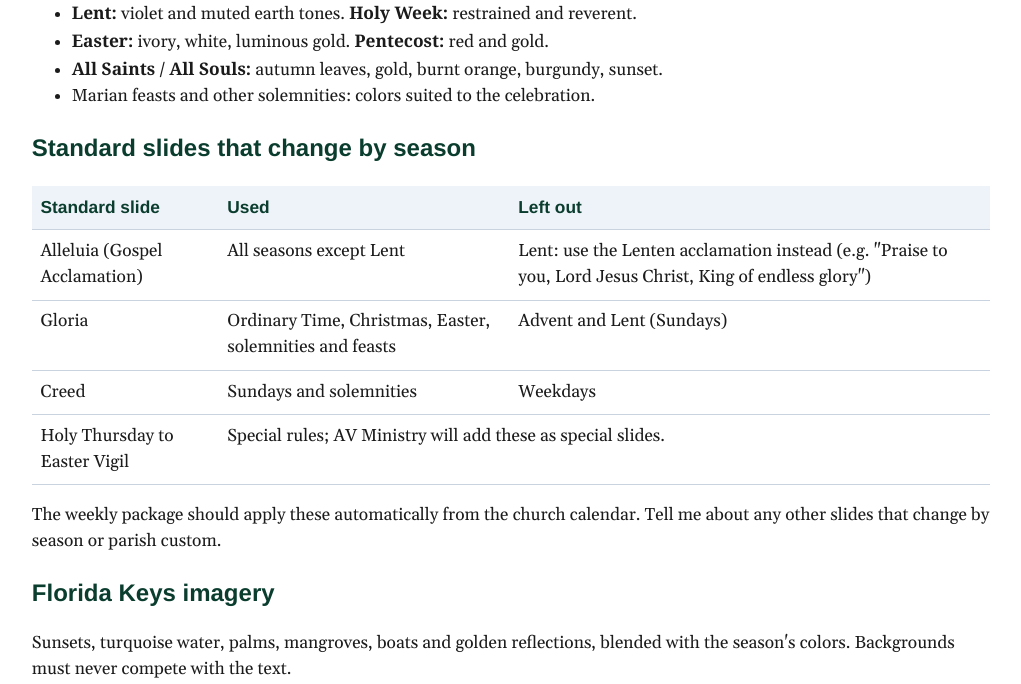
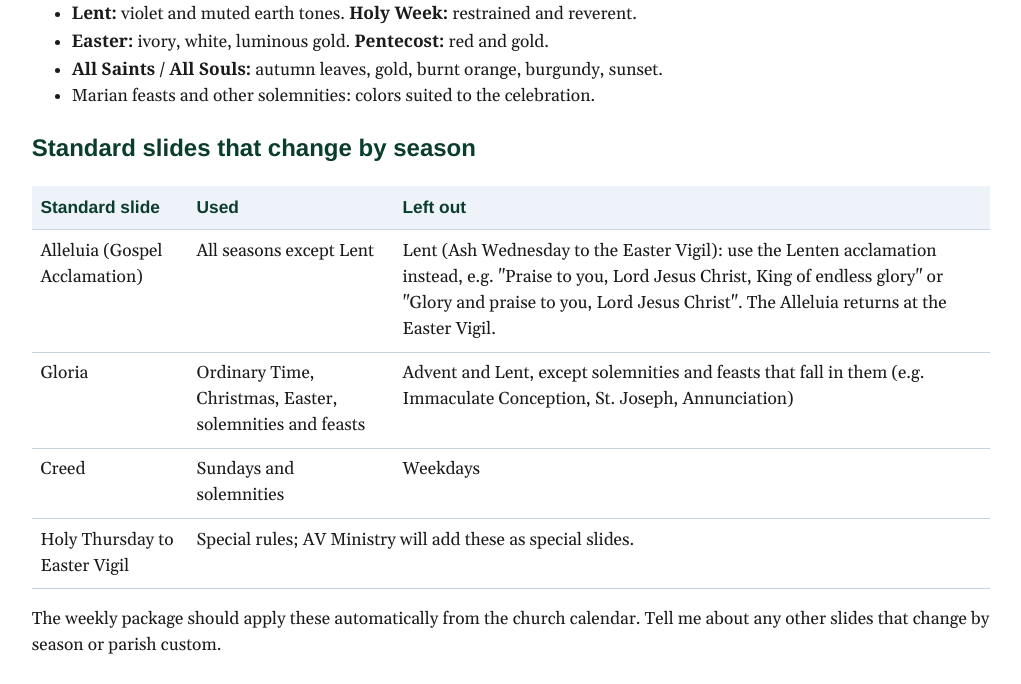
Before and after one commit to jdeit3237-code/bulletin-designer, a Python web app: template bulletin_designer/templates/slides_guide.html in a window 1280 px wide. Shown: the part 1728-2412 px from the top of the page, without its empty margins (129-1150 px from the left). Run offline with Jinja, Linux system fonts and the light colour scheme; the template is opened without the code that fills it, so the values that code supplies are empty; some web fonts are replaced.

Commit message:
Guide: refine seasonal Alleluia/Gloria rules
Co-authored-by: Copilot App <223556219+Copilot@users.noreply.github.com>

```diff
--- a/bulletin_designer/templates/slides_guide.html
+++ b/bulletin_designer/templates/slides_guide.html
@@ -38,8 +38,8 @@
 <li>Marian feasts and other solemnities: colors suited to the celebration.</li></ul>
 <h2>Standard slides that change by season</h2>
 <table><thead><tr><th>Standard slide</th><th>Used</th><th>Left out</th></tr></thead><tbody>
-<tr><td>Alleluia (Gospel Acclamation)</td><td>All seasons except Lent</td><td>Lent: use the Lenten acclamation instead (e.g. "Praise to you, Lord Jesus Christ, King of endless glory")</td></tr>
-<tr><td>Gloria</td><td>Ordinary Time, Christmas, Easter, solemnities and feasts</td><td>Advent and Lent (Sundays)</td></tr>
+<tr><td>Alleluia (Gospel Acclamation)</td><td>All seasons except Lent</td><td>Lent (Ash Wednesday to the Easter Vigil): use the Lenten acclamation instead, e.g. "Praise to you, Lord Jesus Christ, King of endless glory" or "Glory and praise to you, Lord Jesus Christ". The Alleluia returns at the Easter Vigil.</td></tr>
+<tr><td>Gloria</td><td>Ordinary Time, Christmas, Easter, solemnities and feasts</td><td>Advent and Lent, except solemnities and feasts that fall in them (e.g. Immaculate Conception, St. Joseph, Annunciation)</td></tr>
 <tr><td>Creed</td><td>Sundays and solemnities</td><td>Weekdays</td></tr>
 <tr><td>Holy Thursday to Easter Vigil</td><td colspan="2">Special rules; AV Ministry will add these as special slides.</td></tr></tbody></table>
 <p>The weekly package should apply these automatically from the church calendar. Tell me about any other slides that change by season or parish custom.</p>
```
